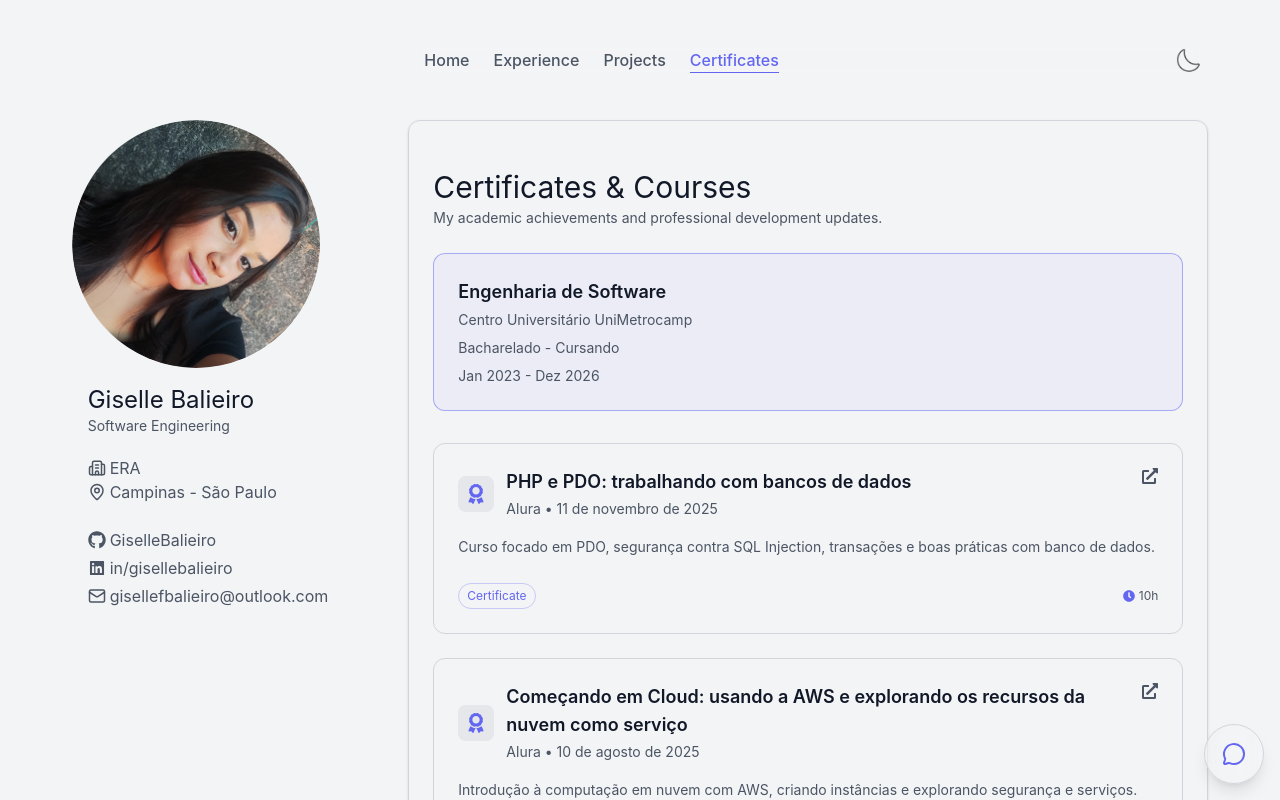
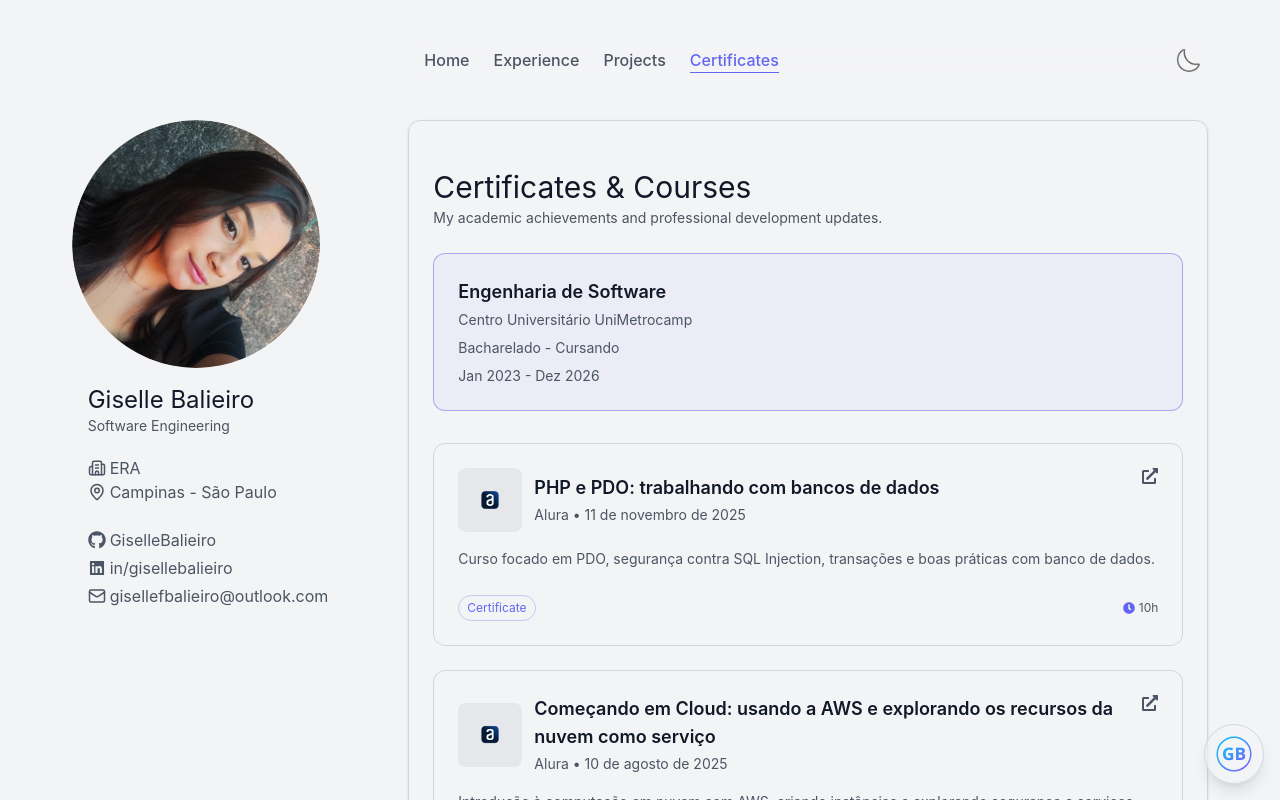
Before and after one commit to GiselleBalieiro/My-portfolio, a React (Vite) app: page / in a window 1280 px wide. Both pictures are taken after a click on the item "Certificates". Shown: the top 800 px of the page. Built offline with nearby package versions, Linux system fonts and the light colour scheme.

Commit message:
style: ajusta icon por logos e ajusta icon do livechat para identidade visual

```diff
--- a/src/component/Certificates.jsx
+++ b/src/component/Certificates.jsx
@@ -37,7 +37,8 @@ export default function Certificates() {
             date: "11 de novembro de 2025",
             description: "Curso focado em PDO, segurança contra SQL Injection, transações e boas práticas com banco de dados.",
             link: "https://cursos.alura.com.br/certificate/29c99265-37a4-4301-b23e-f4f81fc9ae73?lang=pt_BR",
-            hours: "10h"
+            hours: "10h",
+            logo: "./images/alura-logo.png"
         },
         {
             type: "Certificate",
@@ -46,7 +47,8 @@ export default function Certificates() {
             date: "10 de agosto de 2025",
             description: "Introdução à computação em nuvem com AWS, criando instâncias e explorando segurança e serviços.",
             link: "https://cursos.alura.com.br/certificate/7c6f2498-db74-4c73-825b-bfed03dfd625?lang=pt_BR",
-            hours: "8h"
+            hours: "8h",
+            logo: "./images/alura-logo.png"
         },
         {
             type: "Certificate",
@@ -55,7 +57,8 @@ export default function Certificates() {
             date: "20 de maio de 2025",
             description: "Manipulação de DOM, eventos e animações com a biblioteca jQuery.",
             link: "https://cursos.alura.com.br/certificate/3ea64bb3-bd9d-4505-9f43-6be229826757?lang=pt_BR",
-            hours: "12h"
+            hours: "12h",
+            logo: "./images/alura-logo.png"
         },
         {
             type: "Certificate",
@@ -64,7 +67,8 @@ export default function Certificates() {
             date: "15 de maio de 2025",
             description: "Fundamentos de MySQL, desde a estrutura do banco até consultas e manipulação de dados.",
             link: "https://cursos.alura.com.br/certificate/9d8ea112-ee54-4eb2-b853-344c30ef3cc0?lang=pt_BR",
-            hours: "8h"
+            hours: "8h",
+            logo: "./images/alura-logo.png"
         },
         {
             type: "Certificate",
@@ -73,7 +77,8 @@ export default function Certificates() {
             date: "16 de março de 2025",
             description: "Desenvolvimento de uma aplicação web completa integrando PHP com banco de dados MySQL.",
             link: "https://cursos.alura.com.br/certificate/6e5f4204-a713-4de0-99c7-3100c0ae7865?lang=pt_BR",
-            hours: "10h"
+            hours: "10h",
+            logo: "./images/alura-logo.png"
         },
         {
             type: "Certificate",
@@ -82,7 +87,8 @@ export default function Certificates() {
             date: "12 de março de 2025",
             description: "Aprendizado prático de SQL com SQLite, cobrindo criação de tabelas, consultas e manipulação de dados.",
             link: "https://cursos.alura.com.br/certificate/b5af9240-3a4a-47ea-9472-6b133fef2484?lang=pt_BR",
-            hours: "8h"
+            hours: "8h",
+            logo: "./images/alura-logo.png"
         },
         {
             type: "Certificate",
@@ -91,7 +97,8 @@ export default function Certificates() {
             date: "Fevereiro de 2025",
             description: "Desenvolvimento do projeto FSW Donalds: simulação de totem de pedidos com React, TypeScript, PostgreSQL, Prisma e Tailwind.",
             link: "#",
-            hours: "Intensivo"
+            hours: "Intensivo",
+            logo: "./images/fsc-logo.png"
         },
         {
             type: "Certificate",
@@ -100,7 +107,8 @@ export default function Certificates() {
             date: "28 de janeiro de 2025",
             description: "Exploração do framework Next.js, incluindo rotas dinâmicas, build, SEO e deploy.",
             link: "https://cursos.alura.com.br/certificate/1b81fe3c-e34c-441f-a16e-0dede3207c5b?lang=pt_BR",
-            hours: "8h"
+            hours: "8h",
+            logo: "./images/alura-logo.png"
         },
         {
             type: "Certificate",
@@ -109,7 +117,8 @@ export default function Certificates() {
             date: "02 de janeiro de 2025",
             description: "Aprofundamento em PHP, focando em organização de código e manipulação de arquivos.",
             link: "https://cursos.alura.com.br/certificate/6afabc74-3830-4e21-8836-d71405a13615?lang=pt_BR",
-            hours: "8h"
+            hours: "8h",
+            logo: "./images/alura-logo.png"
         },
         {
             type: "Certificate",
@@ -118,7 +127,8 @@ export default function Certificates() {
             date: "02 de janeiro de 2025",
             description: "Introdução à linguagem PHP, conceitos básicos de arrays, loops e lógica de programação.",
             link: "https://cursos.alura.com.br/certificate/db098b52-3cfb-4b5d-b5ef-ed5dd0fa9fc2?lang=pt_BR",
-            hours: "8h"
+            hours: "8h",
+            logo: "./images/alura-logo.png"
         },
         {
             type: "Certificate",
@@ -127,7 +137,8 @@ export default function Certificates() {
             date: "28 de dezembro de 2024",
             description: "Desenvolvimento front-end moderno com React, componentes, props e estado.",
             link: "https://cursos.alura.com.br/certificate/e27c6743-6b92-47b9-8f76-e48dac6ef693?lang=pt_BR",
-            hours: "14h"
+            hours: "14h",
+            logo: "./images/alura-logo.png"
         },
         {
             type: "Certificate",
@@ -136,7 +147,8 @@ export default function Certificates() {
             date: "10 de dezembro de 2024",
             description: "Controle de versão completo com Git e GitHub, desde comandos básicos até trabalho em equipe.",
             link: "https://cursos.alura.com.br/certificate/ad8652cb-d04c-4cf8-a16e-0dede3207c5b?lang=pt_BR",
-            hours: "8h"
+            hours: "8h",
+            logo: "./images/alura-logo.png"
         },
         {
             type: "Certificate",
@@ -145,7 +157,8 @@ export default function Certificates() {
             date: "07 de dezembro de 2024",
             description: "Introdução à lógica de programação utilizando JavaScript e Google Gemini, com foco em desenvolvimento back-end e inteligência artificial.",
             link: "https://cursos.alura.com.br/immersion/certificate/3d01ce56-af92-4bfa-8946-2a0c8b333d93",
-            hours: "4h"
+            hours: "4h",
+            logo: "./images/alura-logo.png"
         },
         {
             type: "Certificate",
@@ -163,7 +176,8 @@ export default function Certificates() {
             date: "24 de julho de 2024",
             description: "Mergulho intenso no desenvolvimento Front-End, criando projetos práticos com HTML, CSS e JavaScript.",
             link: "https://cursos.alura.com.br/immersion/certificate/ddea1e65-99d7-4785-bffe-3de8df524a07?lang",
-            hours: "5h"
+            hours: "5h",
+            logo: "./images/alura-logo.png"
         },
         {
             type: "Certificate",
@@ -172,7 +186,8 @@ export default function Certificates() {
             date: "28 de novembro de 2023",
             description: "Introdução à lógica de programação e criação de primeiros projetos com JavaScript.",
             link: "https://cursos.alura.com.br/immersion/certificate/6b0f87da-2040-41ec-b198-37be6c6b5ec5?lang",
-            hours: "4h"
+            hours: "4h",
+            logo: "./images/alura-logo.png"
         }
     ];
 
@@ -208,13 +223,23 @@ export default function Certificates() {
                     >
                         <div className="flex justify-between items-start">
                             <div className="flex items-center gap-3">
-                                <div className="p-2 bg-bg-tertiary rounded-lg">
+                                {itemData.logo ? (
+                                    <div className="p-2 bg-bg-tertiary rounded-lg shrink-0 w-16 h-16 flex items-center justify-center">
+                                        <img
+                                            src={itemData.logo}
+                                            alt={itemData.issuer}
+                                            className="w-full h-full object-contain"
+                                        />
+                                    </div>
+                                ) : (
+                                    <div className="p-2 w-16 h-16 flex items-center justify-center bg-bg-tertiary rounded-lg">
                                         {itemData.type === "Certificate" ? (
                                             <FaAward className="text-brand-indigo text-xl" />
                                         ) : (
                                             <FaBookOpen className="text-brand-indigo text-xl" />
                                         )}
                                     </div>
+                                )}
                                 <div>
                                     <h2 className="text-text-primary text-lg font-semibold">
                                         {itemData.title}
--- a/src/component/LiveChat.jsx
+++ b/src/component/LiveChat.jsx
@@ -1,5 +1,5 @@
 import { useState, useRef, useEffect } from "react";
-import { MessageCircle, X, Send, Loader2 } from "lucide-react";
+import { MessageCircle, X, ArrowUp, Loader2 } from "lucide-react";
 import { motion, AnimatePresence } from "framer-motion";
 
 const LiveChat = () => {
@@ -75,7 +75,7 @@ const LiveChat = () => {
                                 <span className="font-semibold text-primary">GB Assistant - AI </span>
                                 <button
                                     onClick={() => setIsOpen(false)}
-                                    className="text-secondary hover:text-primary transition-colors"
+                                    className="cursor-pointer text-secondary hover:text-primary transition-colors"
                                 >
                                     <X size={20} />
                                 </button>
@@ -122,9 +122,9 @@ const LiveChat = () => {
                                 <button
                                     type="submit"
                                     disabled={loading || !input.trim()}
-                                    className="bg-brand-indigo text-white p-2 rounded-xl hover:bg-opacity-90 transition-opacity disabled:opacity-50 disabled:cursor-not-allowed"
+                                    className="cursor-pointer bg-brand-indigo text-white p-2 rounded-xl hover:bg-opacity-90 transition-opacity disabled:opacity-50 disabled:cursor-not-allowed"
                                 >
-                                    <Send size={18} />
+                                    <ArrowUp size={18} />
                                 </button>
                             </form>
                         </motion.div>
@@ -135,9 +135,33 @@ const LiveChat = () => {
                     whileHover={{ scale: 1.05 }}
                     whileTap={{ scale: 0.95 }}
                     onClick={() => setIsOpen(!isOpen)}
-                    className="pointer-events-auto fixed bottom-4 right-4 z-50 w-[60px] h-[60px] rounded-4xl shadow-lg backdrop-blur-md bg-[--bg-primary]/80 border border-border-primary text-brand-indigo hover:bg-opacity-90 transition-all flex items-center justify-center"
+                    className="cursor-pointer pointer-events-auto fixed bottom-4 right-4 z-50 w-[60px] h-[60px] rounded-4xl shadow-lg backdrop-blur-md bg-[--bg-primary]/80 border border-border-primary text-brand-indigo hover:bg-opacity-90 transition-all flex items-center justify-center"
                 >
-                    {isOpen ? <X size={24} /> : <MessageCircle size={24} />}
+                    {isOpen ? (
+                        <X size={24} />
+                    ) : (
+                        <svg xmlns="http://www.w3.org/2000/svg" viewBox="0 0 100 100" className="w-12 h-12">
+                            <defs>
+                                <linearGradient id="g" x1="0" x2="1" y1="0" y2="1">
+                                    <stop offset="0%" stopColor="#00c6ff" />
+                                    <stop offset="100%" stopColor="#7a5cff" />
+                                </linearGradient>
+                            </defs>
+
+                            <circle cx="50" cy="50" r="35" stroke="url(#g)" strokeWidth="3" fill="none" />
+                            <text
+                                x="50"
+                                y="63"
+                                fontSize="36"
+                                fontFamily="Segoe UI,Arial"
+                                fontWeight="bold"
+                                textAnchor="middle"
+                                fill="url(#g)"
+                            >
+                                GB
+                            </text>
+                        </svg>
+                    )}
                 </motion.button>
             </div>
         </>
```
Also changed, not shown: public/images/alura-logo.png (added), public/images/fsc-logo.png (added). Lines whose indentation alone changed are shown as unchanged.
